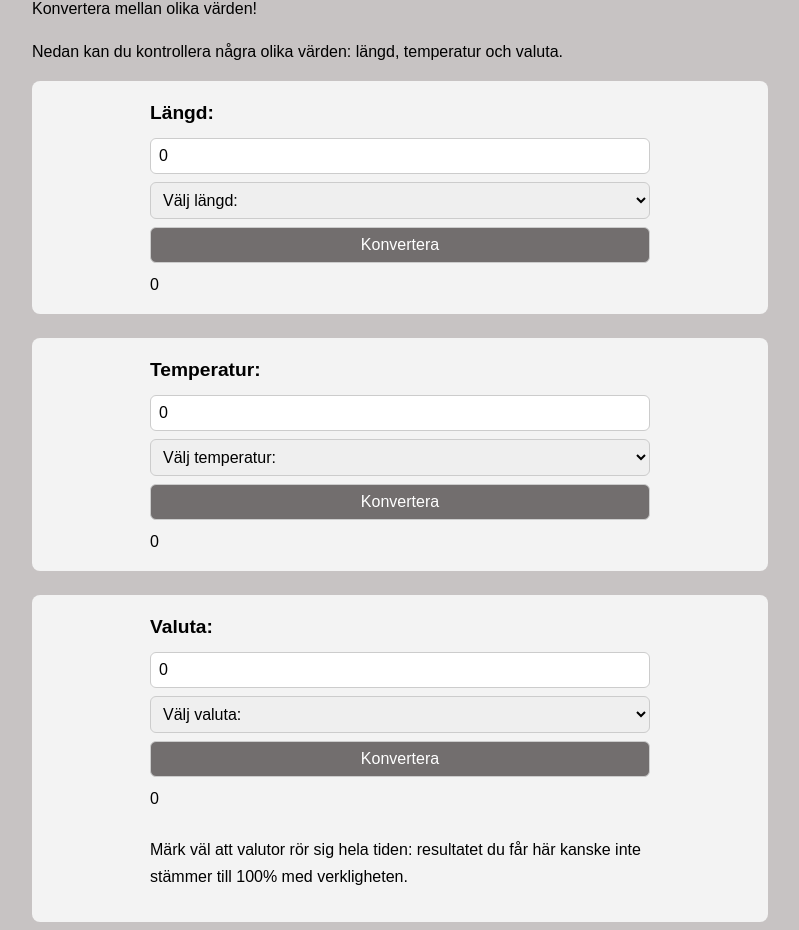
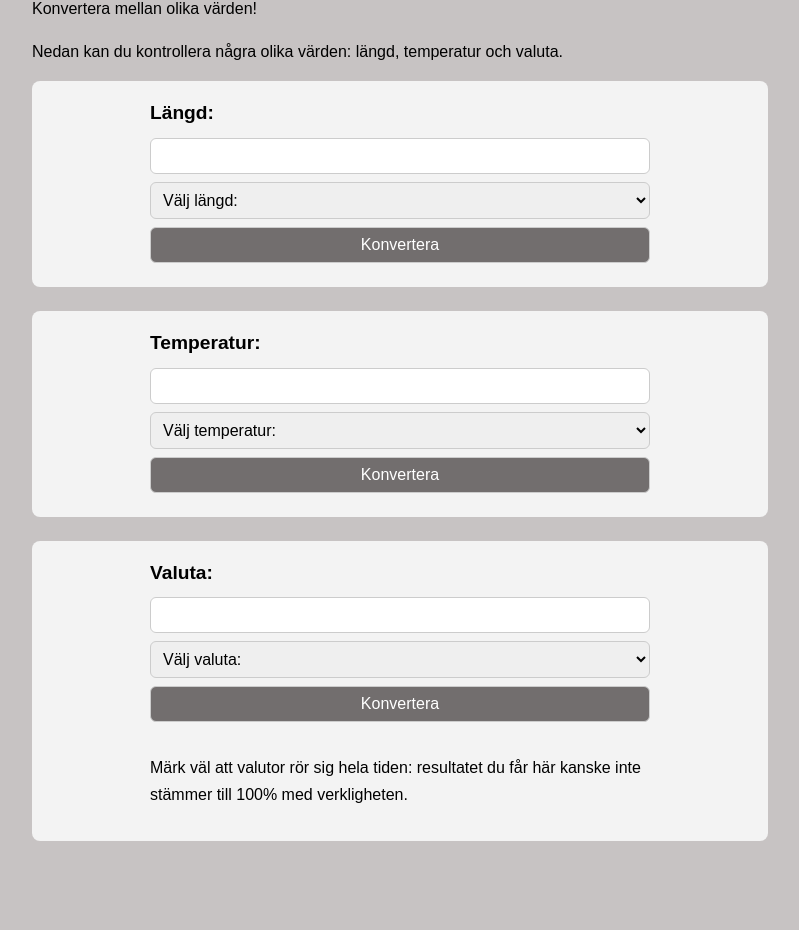
Before and after one commit to Kiim94/Labb3-Typescript, an Angular app: page /converter in a window 1280 px wide. Shown: the part 159-1089 px from the top of the page, without its empty margins (240-1039 px from the left). After the commit the page ends 1008 px from the top, so only its background shows below. Built offline with nearby package versions, Linux system fonts and the light colour scheme.

Commit message:
Lagt till komponent, skrivit. Justerat konverteringar

```diff
--- a/src/app/about/about.html
+++ b/src/app/about/about.html
@@ -1,6 +1,5 @@
 <div class="page-content">
     <h1>Om laborationen</h1>
-        <p>Jag började tidigt dokumentera arbetet så att inget skulle glömmas bort.</p>
     <h2>Skapa Angular-projekt</h2>
         <p>Detta var faktiskt inga större problem. Genom att använda Git Bash och kommandot
             <b>ng new "projekt-namn"</b> så var det enkelt att skapa ett nytt projekt. Därefter
@@ -17,28 +16,56 @@
             importera nya komponenter. Ett flertal gånger visste jag att jag hade lagt till komponenten
             i korrekt html fil - men inget syntes ändå.
         </p>
+
+
     <h2>Det går bättre!</h2>
         <p>Märkte i denna laboration att skriva metoder i ts-filerna börjar gå bättre. Kanske att man
             börjar fatta galoppen så smått.
         </p>
+        <p>Även gott om övning med "beginner"-JavaScript, vilket kändes ganska skönt och uppfriskande. Vissa delar
+            blev upptäckta på nytt - som att avrunda till max 2 decimaler
+        </p>
         <p>Men kanske mest troligt att man inte gett sig på alltför svåra metoder/komponenter ännu.</p>
+
+
     <h2>Lord have mercy...</h2>
     <p>Fick problem med layout: <i><b>About</b></i> var mycket bredare än resterande, trots att bestämd max-bredd
     hade satts i style.scss i root-mappen. Provade i <i><b>Abouts</b></i>
     egen scss-fil, provade app.scss. Ingen skillnad märktes.</p>
     <p>Gav upp och stängde ner allt. Startade upp nästa dag. Då såg det bra ut?!</p>
     <p>Hade glömt den gyllene regeln med teknik: om det inte fungerar, stäng av och starta igen.</p>
-    <p>Detta belyser dock ett litet problem med Angular - i alla fall för min del. Det är tacksamt att man kan starta upp en
-        utvecklingsmiljö snabbt genom att skapa ett angular-projekt, men det är också väldigt oerhört många olika
-        filer som skapas och som man senare kan gå vilse bland.
+    <p>Det är tacksamt att man kan starta upp en utvecklingsmiljö snabbt genom att skapa ett angular-projekt, men det är också väldigt oerhört många olika
+        filer som skapas och som man senare kan gå vilse bland. För egen del tror jag att jag har det lättare vid
+        uppbyggnad av projekt när jag börjar med en mindre bas (exempelvis Vite brukar ge ungefär en fil av varje att jobba med),
+        och därefter kan bygga vidare efter behov.
     </p>
+    <p>Fick också lite problem när bilden på startsidan skulle bli synlig. Det fungerade bra innan publicering, men efter syntes
+        ingen bild överhuvudtaget. Nu i efterhand verkar det ha varit ett referensfel (skrev /images samt ./images och även ../images
+        utan några resultat), men ett tag upplevdes det katastrofalt. Särskilt som jag inte då visste om jag hade placerat bilden
+        på fel ställe (vilket internet tyckte, då de flesta verkar placera dem i en assets mapp, vilket jag inte hade) eller om det var
+        något med själva Angular som strulade.
+    </p>
+    <p>Mycket på en gång blir lite snurrigt - men som alltid: det kanske är ovanan som talar.</p>
+    <p>Försökte använda *ngIf istället för @ if för att testa hur det var, men det gick inte riktigt. Anledningen upptäckte jag
+        långt senare, och då ville jag inte ändra: problemet låg nog i att jag inte hade importerat CommonModule.
+    </p>
+
     <h2>Vad jag lärt mig</h2>
     <p>Det kan vara svårt att veta vilken fil som egentligen gör vad, så att ge komponenterna bra och tydliga namn
         är något av det viktigaste.
+    </p>
+    <p>En god tanke i fortsättningen kan vara att separera och spara filer efter deras syfte: kanske ha "sido-filer", de filer
+        man kan navigera på webbplatsen mellan i en egen mapp, komponenter som knappar, formulär osv. i egna. Det kanske kan
+        underlätta navigeringen.
     </p>
     <p>Det är vidare inte en alltför svår process att koppla allting: det värsta egentligen är att komma ihåg
         imports och var de ska placeras: är de globala så importera dem i app.ts, därefter importera App i main.ts.
         Att skapa routes var egentligen inte heller särskilt komplicerat i slutändan, men där i början kunde det vara
         problematiskt.
     </p>
+    <p>Tyckte mest om att se saker förändras "live", med ngModule.</p>
+    <h2>Vad jag behöver öva vidare på</h2>
+    <p>Just nu känns det som allt, men framförallt tror jag att det är kombinationen av bindings i vad som normalt är
+        vanliga HTML-filer samt import och routes. Det är väl ungefär allt nytt, tror jag!
+    </p>
 </div>
--- a/src/app/converter/converter.html
+++ b/src/app/converter/converter.html
@@ -13,7 +13,16 @@
             </select>
 
             <button (click)="convertLength()">Konvertera</button>
-            <div [class.flash]="animateLength"> {{ lengthResult }} </div>
+            <div [class.flash]="animateLength" class ="result-box">
+                @if(lengthResult !== null){
+                    {{ lengthResult }}
+                    @if(lengthType === "meterFeet"){
+                        <span>m</span>
+                    }@else if(lengthType === "feetMeter"){
+                        <span>ft</span>
+                    }
+                }
+            </div>
         </div>
         <div class="section">
 
@@ -27,7 +36,16 @@
 
             <button (click)="convertTemp()">Konvertera</button>
 
-            <div [class.flash]="animateTemp"> {{ tempResult }} </div>
+            <div [class.flash]="animateTemp" class="result-box">
+                @if(tempResult !== null){
+                    {{ tempResult }}
+                    @if(tempType === "celFahr"){
+                        <span>°F</span>
+                    }@else if(tempType === "fahrCel"){
+                        <span>°C</span>
+                    }
+                }
+            </div>
         </div>
         <div class="section">
 
@@ -40,7 +58,19 @@
             </select>
 
             <button (click)="convertCurrency()">Konvertera</button>
-            <div [class.flash]="animateCurrency"> {{ currencyResult }} </div>
+            <div [class.flash]="animateCurrency" class="result-box">
+                @if(currencyResult !== null){
+                    {{ currencyResult }}
+                    @if(currencyType === "sekEur"){
+                        <span>€</span>
+                    }@else if(currencyType === "eurSek"){
+                        <span>kr</span>
+                    }
+                }
+
+            </div>
+
+
             <p>Märk väl att valutor rör sig hela tiden: resultatet du får här kanske inte stämmer till 100% med verkligheten.</p>
         </div>
     </div>
--- a/src/app/converter/converter.ts
+++ b/src/app/converter/converter.ts
@@ -10,18 +10,18 @@ import { FormsModule } from "@angular/forms";
 })
 export class Converter {
 
-  //pga att det bara är konvertering av enkla data, ingen interface
-  lengthValue = 0;
-  lengthResult = 0;
+  //pga att det bara är konvertering av enkla data, ingen interface behövs
+  lengthValue: number | null = null;
+  lengthResult: number | null = null;
   lengthType = "";
 
-  tempValue=0;
+  tempValue: number | null = null;
   tempType = "";
-  tempResult = 0;
+  tempResult: number | null = null;
 
-  currencyValue=0;
+  currencyValue: number | null = null;
   currencyType="";
-  currencyResult=0;
+  currencyResult: number | null = null;
   //ungefär hur mycket en euro är i svenska kronor
   rate = 10.77;
 
@@ -33,10 +33,14 @@ export class Converter {
   //konverteringar:
   //längd, meter till feet
   convertLength(){
+    //om inget är inskrivet i input och man försöker klicka på knapp, inget händer
+    if(this.lengthValue === null || this.lengthValue === undefined){
+      return;
+    }
     if(this.lengthType === "meterFeet"){
-      this.lengthResult = this.lengthValue * 3.28084;
-    } else{
-      this.lengthResult = this.lengthValue / 3.28084;
+      this.lengthResult = Number((this.lengthValue * 3.28084).toFixed(2));
+    } else if(this.lengthType === "feetMeter"){
+      this.lengthResult = Number((this.lengthValue / 3.28084).toFixed(2));
     }
     this.animateLength = true;
     setTimeout(() => {
@@ -46,11 +50,16 @@ export class Converter {
 
   //celsius till fahrenheit
   convertTemp(){
+    //om inget är inskrivet i input och man försöker klicka på knapp, inget händer
+    if(this.tempValue === null || this.tempValue === undefined){
+      return
+    }
     if(this.tempType === "celFahr"){
-      this.tempResult = (this.tempValue * 9/5) + 32;
-    }else{
-      this.tempResult = (this.tempValue - 32) * 5/9;
+      this.tempResult = Number(((this.tempValue * 9/5) + 32).toFixed(2));
+    }else if(this.tempType === "fahrCel"){
+      this.tempResult = Number(((this.tempValue - 32) * 5/9).toFixed(2));
     }
+
     this.animateTemp = true;
     setTimeout(() => {
       this.animateTemp = false, 300
@@ -59,11 +68,16 @@ export class Converter {
 
   //svensk krona till euro
   convertCurrency(){
+    //om inget är inskrivet i input och man försöker klicka på knapp, inget händer
+    if(this.currencyValue === null || this.currencyValue === undefined){
+      return;
+    }
     if(this.currencyType === "sekEur"){
       this.currencyResult = Number((this.currencyValue /this.rate).toFixed(2));
-    }else{
+    }else if(this.currencyType === "eurSek"){
       this.currencyResult = Number((this.currencyValue * this.rate).toFixed(2));
     }
+
     this.animateCurrency = true;
     setTimeout(() => {
       this.animateCurrency = false, 300
--- a/src/app/home/home.html
+++ b/src/app/home/home.html
@@ -1,7 +1,7 @@
 <div class="page-content">
 <h1>Start</h1>
 <hello-comp style="text-align:center;"></hello-comp>
-<p>Välkommen till laboration 3! Vi har väntat på dig...</p>
+<app-show-live></app-show-live>
 <p>Och ja: katten brukar sitta såhär på våren/sommaren.</p>
 <picture>
     <source srcset="images/eldarion-webp.webp" type="image/webp">
@@ -10,4 +10,5 @@
 <p>Snabb övning med @ if och @ for. Skriv in 3 saker och få en slumpmässigt vald.</p>
 
 <app-pick-random></app-pick-random>
+
 </div>
--- a/src/app/home/home.ts
+++ b/src/app/home/home.ts
@@ -1,11 +1,12 @@
 import { Component } from '@angular/core';
 import { HelloComponent } from "../hello/hello";
 import { PickRandom } from "../pick-random/pick-random";
+import { ShowLive } from "../show-live/show-live";
 
 @Component({
   selector: 'app-home',
   standalone: true,
-  imports: [HelloComponent, PickRandom],
+  imports: [HelloComponent, PickRandom, ShowLive],
   templateUrl: './home.html',
   styleUrl: './home.scss',
 })
--- a/src/app/pick-random/pick-random.scss
+++ b/src/app/pick-random/pick-random.scss
@@ -27,3 +27,14 @@ p{
 .smiley{
     font-size:1.5rem;
 }
+ul{
+    display:flex;
+    gap:2rem;
+    max-width: 400px;
+    margin:0 auto;
+    list-style-type: none;
+    padding: 0;
+    li{
+        display:inline-block;
+    }
+}
--- /dev/null
+++ b/src/app/show-live/show-live.html
@@ -0,0 +1,15 @@
+@if(name){
+    <p>Välkommen till laboration 3 {{name}}! Vi har väntat på dig...</p>
+}
+
+<input
+type="text"
+[(ngModel)]="name"
+placeholder="Skriv ditt namn här..."
+(mouseover)="onMouseOver()"
+(mouseout)="onMouseOut()">
+@if(isHovering){
+    <p id="hovering">Du pekar på rutan nu!</p>
+}@else if(!isHovering){
+    <p id="notHovering">Nu pekar du inte på rutan!</p>
+}
--- /dev/null
+++ b/src/app/show-live/show-live.scss
@@ -0,0 +1,21 @@
+p{
+    text-align:center;
+
+}
+#hovering{
+    font-weight:bold;
+    color:darkgreen;
+}
+#notHovering{
+    font-weight:bold;
+    color:crimson;
+}
+input{
+    display:block;
+    margin: 0 auto;
+    padding:0.5rem;
+    border-radius:10px;
+    border:none;
+    width:100%;
+    max-width:300px;
+}
--- /dev/null
+++ b/src/app/show-live/show-live.ts
@@ -0,0 +1,21 @@
+import { Component } from '@angular/core';
+import { FormsModule } from "@angular/forms";
+
+@Component({
+  selector: 'app-show-live',
+  standalone: true,
+  imports: [FormsModule],
+  templateUrl: './show-live.html',
+  styleUrl: './show-live.scss',
+})
+export class ShowLive {
+  name: string = "";
+  isHovering: boolean = false;
+
+  onMouseOver(){
+    this.isHovering = true;
+  }
+  onMouseOut(){
+    this.isHovering = false;
+  }
+}
```
Also changed, not shown: 1 other file (tests, documents, lock files or other folders).
